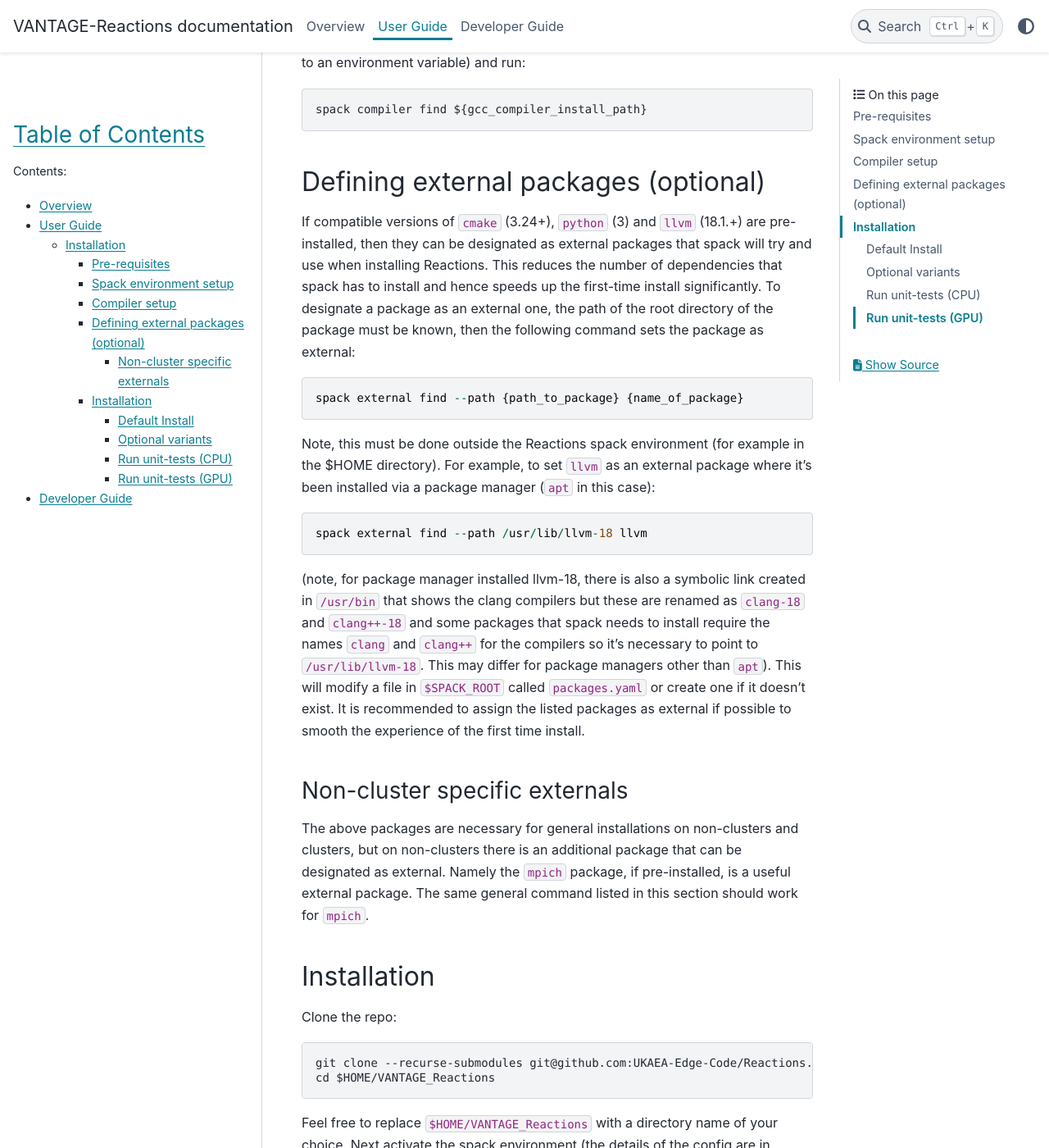
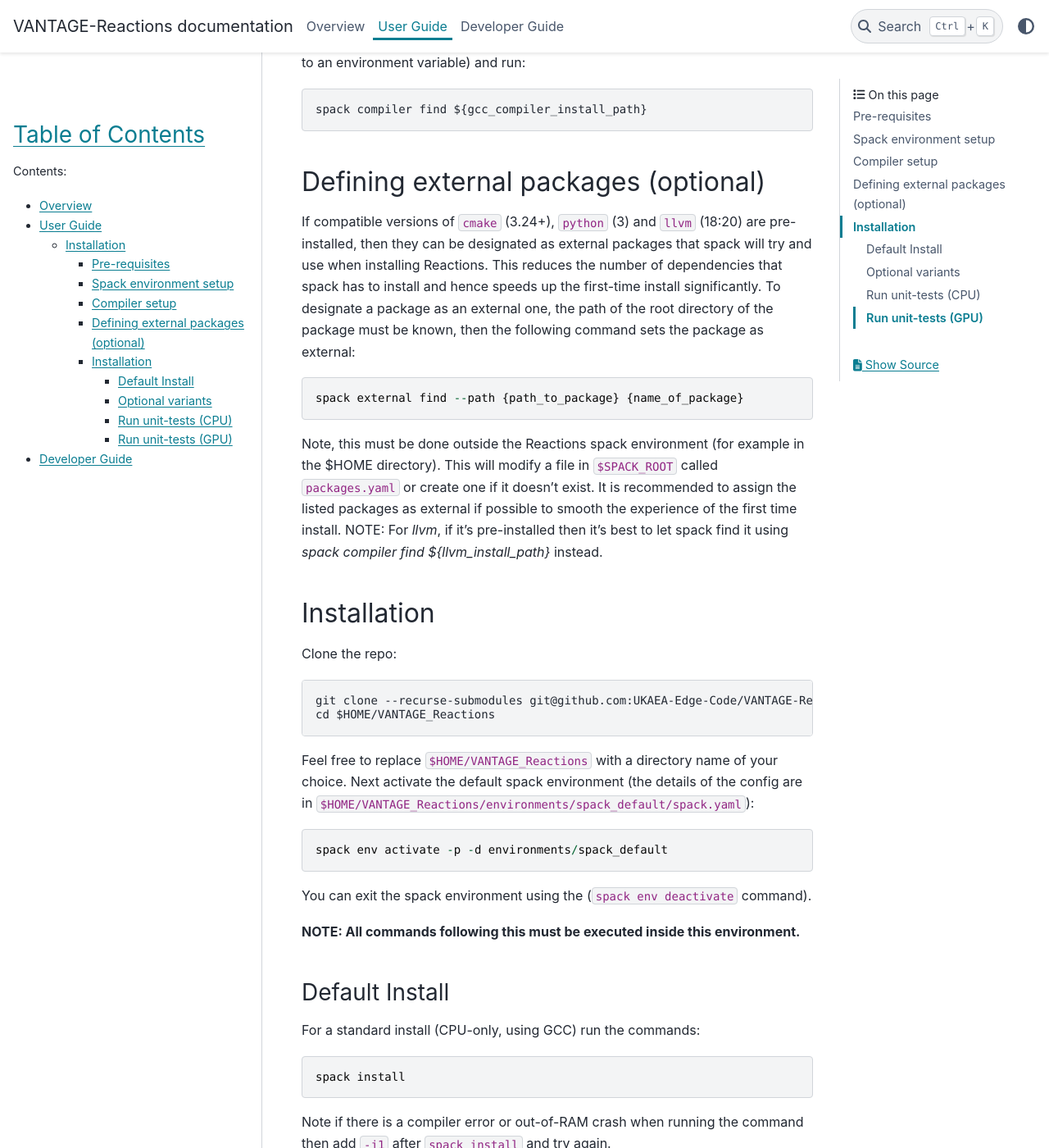
Before and after one commit to UKAEA-Edge-Code/VANTAGE-Reactions, a Sphinx documentation site: the page built from docs/sphinx/source/guide-user/installation.rst, in a window 1280 px wide and 1400 px high, scrolled down 1689 px. Shown: the whole window at 82% size. Built offline with Sphinx 7.4.7 and the PyData theme 0.15.4, drawn with Linux system fonts in a browser that asks for light colours; some of the changed text lies outside the part shown.

Commit message:
Updated CI Dockerfile and documentation for spack-v1.0.2 compatibility

```diff
--- a/docs/sphinx/source/guide-user/installation.rst
+++ b/docs/sphinx/source/guide-user/installation.rst
@@ -6,7 +6,7 @@
 ==============
 
 * gcc 11.3.0+: Tested up to 14.2.0
-* spack v0.23.0+: Tested up to v0.23.1
+* spack v1.0.2
 
 Spack environment setup
 =======================
@@ -14,7 +14,7 @@
 To start with, it's necessary to clone spack:
 ::
 
-    git clone -c feature.manyFiles=true -b v0.23.1 https://github.com/spack/spack.git $HOME/.spack
+    git clone -c feature.manyFiles=true --depth=2 -b v1.0.2 https://github.com/spack/spack.git $HOME/.spack
 
 It can also be useful to create a temporary directory in your home directory in case there are any permission issues (eg. ``mkdir $HOME/temp_dir``).
 Set these environment variables and run the spack environment setup:
@@ -45,7 +45,7 @@
 
     spack install gcc@11.3.0%gcc@9.4.0
 
-Now it's necessary to remove all the compilers listed in ``spack compilers``, the reasoning for this is that the newly installed compiler will be tied to the ``Reactions`` installation rather than using it system-wide.
+Now it's necessary to remove all the compilers listed in ``spack compilers``, the reasoning for this is that the newly installed compiler will be tied to the ``VANTAGE-Reactions`` installation rather than using it system-wide.
 This can be done using ``spack compiler remove {compiler}``, where ``{compiler}`` is the entry from ``spack compilers`` that is to be removed.
 Then, run the following command:
 ::
@@ -60,7 +60,7 @@
 Defining external packages (optional)
 =====================================
 
-If compatible versions of ``cmake`` (3.24+), ``python`` (3) and ``llvm`` (18.1.+) are pre-installed, then they can be designated as external packages that spack will try and use when installing Reactions.
+If compatible versions of ``cmake`` (3.24+), ``python`` (3) and ``llvm`` (18:20) are pre-installed, then they can be designated as external packages that spack will try and use when installing Reactions.
 This reduces the number of dependencies that spack has to install and hence speeds up the first-time install significantly.
 To designate a package as an external one, the path of the root directory of the package must be known, then the following command sets the package as external:
 ::
@@ -68,17 +68,8 @@
     spack external find --path {path_to_package} {name_of_package}
 
 Note, this must be done outside the Reactions spack environment (for example in the $HOME directory).
-For example, to set ``llvm`` as an external package where it's been installed via a package manager (``apt`` in this case):
-::
-
-    spack external find --path /usr/lib/llvm-18 llvm
-
-(note, for package manager installed llvm-18, there is also a symbolic link created in ``/usr/bin`` that shows the clang compilers but these are renamed as ``clang-18`` and ``clang++-18`` and some packages that spack needs to install require the names ``clang`` and ``clang++`` for the compilers so it's necessary to point to ``/usr/lib/llvm-18``. This may differ for package managers other than ``apt``).
 This will modify a file in ``$SPACK_ROOT`` called ``packages.yaml`` or create one if it doesn't exist. It is recommended to assign the listed packages as external if possible to smooth the experience of the first time install.
-
-Non-cluster specific externals
-~~~~~~~~~~~~~~~~~~~~~~~~~~~~~~
-The above packages are necessary for general installations on non-clusters and clusters, but on non-clusters there is an additional package that can be designated as external. Namely the ``mpich`` package, if pre-installed, is a useful external package. The same general command listed in this section should work for ``mpich``.
+NOTE: For `llvm`, if it's pre-installed then it's best to let spack find it using `spack compiler find ${llvm_install_path}` instead.
 
 Installation
 =====================
@@ -86,14 +77,14 @@
 Clone the repo:
 ::
 
-    git clone --recurse-submodules git@github.com:UKAEA-Edge-Code/Reactions.git $HOME/VANTAGE_Reactions
+    git clone --recurse-submodules git@github.com:UKAEA-Edge-Code/VANTAGE-Reactions.git $HOME/VANTAGE_Reactions
     cd $HOME/VANTAGE_Reactions
 
 Feel free to replace ``$HOME/VANTAGE_Reactions`` with a directory name of your choice.
-Next activate the spack environment (the details of the config are in ``spack.yaml``):
+Next activate the default spack environment (the details of the config are in ``$HOME/VANTAGE_Reactions/environments/spack_default/spack.yaml``):
 ::
 
-    spack env activate -p -d .
+    spack env activate -p -d environments/spack_default
 
 You can exit the spack environment using the (``spack env deactivate`` command).
 
@@ -112,12 +103,12 @@
 
 Optional variants
 ~~~~~~~~~~~~~~~~~
-In addition to the default environment defined in ``spack.yaml`` in the root directory of the package (``$HOME/VANTAGE_Reactions``), there are also some variants included in the ``extra_environments``.
+In addition to the default environment, there are also some other variants included in the ``environments``.
 
 Each sub-folder has it's own ``spack.yaml`` that defines an environment and spec that's specific to that sub-folder. For example, the ``spack_omp_accelerated``
 contains a spec that allows for an installation with ``adaptivecpp`` designating ``llvm`` as the backend for compilation.
 
-To use any of these environments, navigate to the relevant folder and activate the environment with ``spack env activate -p -d .`` (make sure that you're outside of the default environment using ``spack env deactivate`` before activating another one). Then simply navigate to the package root directory (``$HOME/VANTAGE_Reactions``) and run ``spack install``.
+To use any of these environments, activate the environment with ``spack env activate -p -d environments/{desired_environment}`` (make sure that you're outside of the default environment using ``spack env deactivate`` before activating another one). Then simply run ``spack install``.
 
 For CUDA-specific installations, the environments are provided but given the subtleties associated with this installation, there is no guarantee that these will work out-of-the-box and might require more modifications (possibly outside of the ``spack.yaml``) to function.
 
@@ -126,37 +117,32 @@
 Run unit-tests (CPU)
 ~~~~~~~~~~~~~~~~~~~~
 
-The unit test binary is located in the build directory(referred from here as ``{build_dir}``) that's created by spack. The signature for the path usually looks like:
+Load the `reactions` package:
 ::
 
-    {build_dir} = build-{OS}-{DISTRO}-{ARCH}-{HASH}/spack-build-{HASH}
-
-For example a ``build-{OS}-{DISTRO}-{ARCH}`` prefix might look like: ``build-linux-ubuntu20.04-skylake``, indicating the system specs as a Linux OS, Ubuntu 20.04 distro and Intel Skylake architecture for the CPU.
-
-With the default installation, there should only be one build directory that looks like this, but if multiple variants are installed then there will be multiple build directories.
-The ``{HASH}`` for these builds can be found using the ``spack find -vl reactions`` command. This will list the installed version of the package for the environment that is currently activated.
+    spack load reactions
 
 The CPU specific command to run the unit tests is:
 ::
 
-    OMP_NUM_THREADS=1 mpirun -n 1 {build_dir}/test/unit/unit_tests
+    OMP_NUM_THREADS=1 mpirun -n 1 unit_tests
 
 Certain tests have additional checks to ensure that invalid inputs/states throw errors.
 Ordinarily, if a check using NESOASSERT fails, the executable aborts via MPI which makes testing failure cases difficult.
 To ensure that invalid/failure states are tested, run the unit tests with the command:
 ::
 
-    TEST_NESOASSERT=ON OMP_NUM_THREADS=1 mpirun -n 1 {build_dir}/test/unit/unit_tests
+    TEST_NESOASSERT=ON OMP_NUM_THREADS=1 mpirun -n 1 unit_tests
 
 Run unit-tests (GPU)
 ~~~~~~~~~~~~~~~~~~~~
-
-The GPU specific command to run the unit tests is:
+Load the `reactions` package again (ensuring you're within the correct environment).
+Then the GPU specific command to run the unit tests is:
 ::
 
-    SYCL_DEVICE_FILTER=GPU mpirun -n 1 {build_dir}/test/unit/unit_tests
+    SYCL_DEVICE_FILTER=GPU mpirun -n 1 unit_tests
 
 Similarly, to enable testing of failure states on GPU:
 ::
 
-    TEST_NESOASSERT=ON SYCL_DEVICE_FILTER=GPU mpirun -n 1 {build_dir}/test/unit/unit_tests
+    TEST_NESOASSERT=ON SYCL_DEVICE_FILTER=GPU mpirun -n 1 unit_tests
```
Also changed, not shown: README.md (+1 -1 lines), 7 other files.
